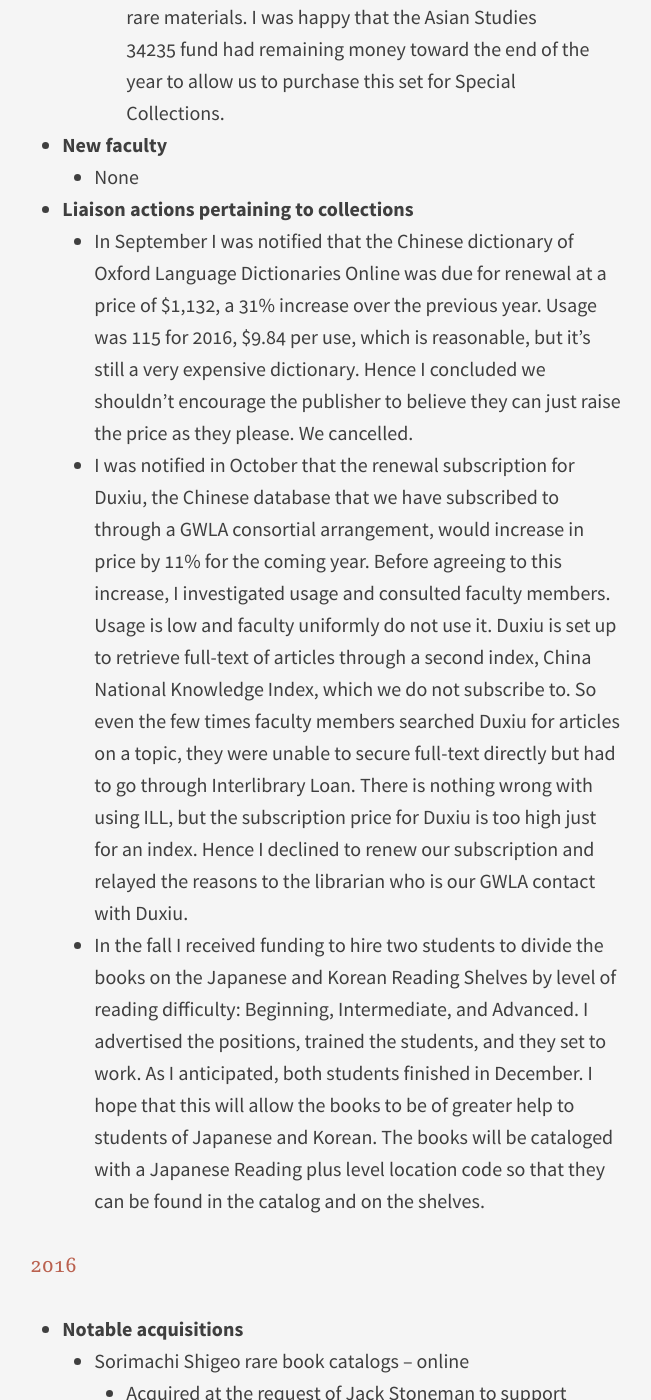
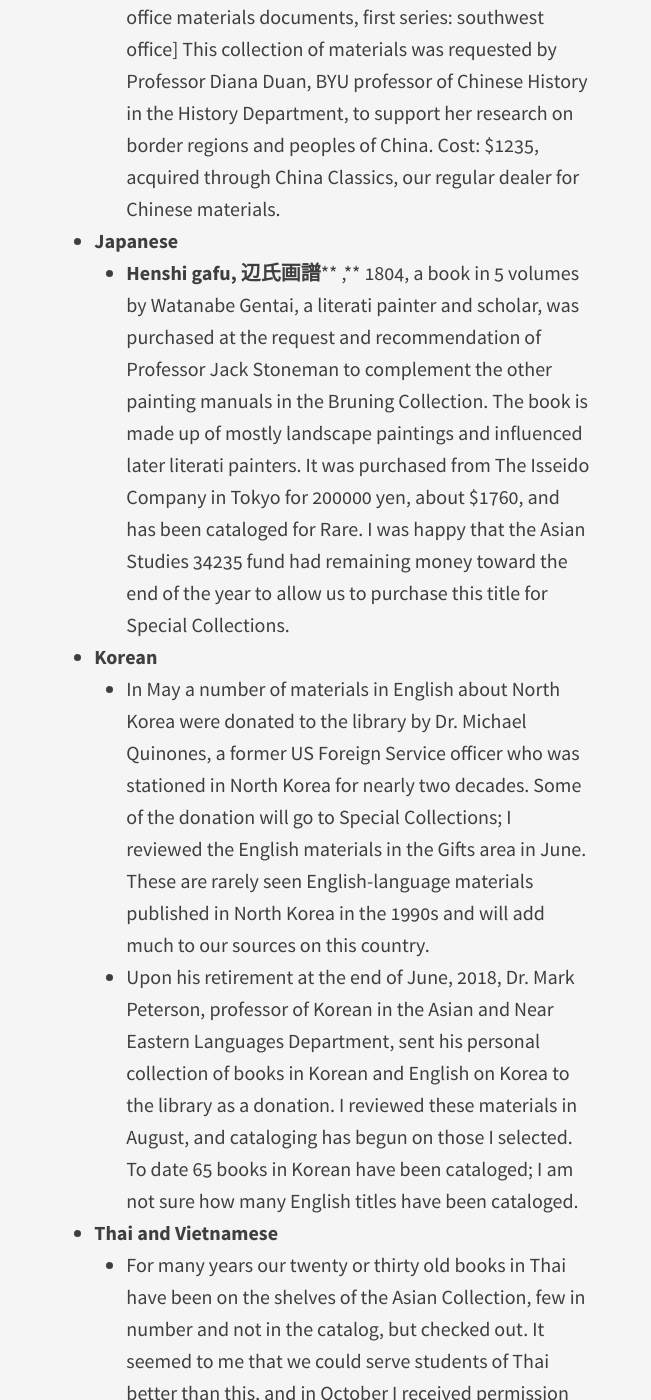
Before and after one commit to HBLL-Collection-Development/HBLL-Collection-Development.github.io, a Jekyll site: the page built from _posts/2018-12-20-34135.md, in a window 1280 px wide and 1400 px high, scrolled down 4623 px. Shown: the whole window, without its empty margins (282-933 px from the left). Built offline with Jekyll 4.4.1, drawn with Linux system fonts in a browser that asks for light colours; some of the changed text lies outside the part shown.

Commit message:
Update and rename 2018-02-06-34135.md to 2018-12-20-34135.md

```diff
--- a/_posts/2018-02-06-34135.md
+++ b/_posts/2018-12-20-34135.md
@@ -93,6 +93,30 @@ The Asian Studies program reflects the interests and teaching contributions of m
 
 ## Subject Librarian Annual Collection Reports
 
+## Subject Librarian Annual Collection Reports
+
+### 2018
+
+- **Notable acquisitions**
+    - **Chinese**
+      - **Bian jiang bian wu zi liao wen xian chu bian: xi nan bian wu** 边疆边务资料文献初编 : 西南边务 [Border office materials documents, first series: southwest office] This collection of materials was requested by Professor Diana Duan, BYU professor of Chinese History in the History Department, to support her research on border regions and peoples of China. Cost: $1235, acquired through China Classics, our regular dealer for Chinese materials.
+    - **Japanese**
+      - **Henshi gafu,** **辺氏画譜**** ,** 1804, a book in 5 volumes by Watanabe Gentai, a literati painter and scholar, was purchased at the request and recommendation of Professor Jack Stoneman to complement the other painting manuals in the Bruning Collection. The book is made up of mostly landscape paintings and influenced later literati painters. It was purchased from The Isseido Company in Tokyo for 200000 yen, about $1760, and has been cataloged for Rare. I was happy that the Asian Studies 34235 fund had remaining money toward the end of the year to allow us to purchase this title for Special Collections.
+    - **Korean**
+        - In May a number of materials in English about North Korea were donated to the library by Dr. Michael Quinones, a former US Foreign Service officer who was stationed in North Korea for nearly two decades. Some of the donation will go to Special Collections; I reviewed the English materials in the Gifts area in June. These are rarely seen English-language materials published in North Korea in the 1990s and will add much to our sources on this country.
+        - Upon his retirement at the end of June, 2018, Dr. Mark Peterson, professor of Korean in the Asian and Near Eastern Languages Department, sent his personal collection of books in Korean and English on Korea to the library as a donation. I reviewed these materials in August, and cataloging has begun on those I selected. To date 65 books in Korean have been cataloged; I am not sure how many English titles have been cataloged.
+    - **Thai and Vietnamese**
+      - For many years our twenty or thirty old books in Thai have been on the shelves of the Asian Collection, few in number and not in the catalog, but checked out. It seemed to me that we could serve students of Thai better than this, and in October I received permission from Robert Murdoch to buy a limited number of new Thai books. I did so using a website that offered an English-language interface and working with Susanne Lay. I also bought a small number of Vietnamese books; instruction in Vietnamese, like Thai, is now offered at BYU through the third-year level. Both of these needed new location codes, Asian Thai and Asian Vietnamese. I worked with Jeffery Hill to get this taken care of, and also to get the programming for labels for books in these two languages accomplished. The Thai books (20 in all) have been received, cataloged, and labeled and are now on the shelves in the Asian Collection. In the meantime I took about 40 books in Thai, donated a number of years ago, to Gifts to be cataloged. The Vietnamese books should be ready in January.
+- **New faculty**
+    - Richard McBride, a new faculty member in the Asian and Near Eastern Languages Department, replaced Mark Peterson, who retired in June, 2018. I met with Dr. McBride in August. He is a graduate of BYU and I have watched his career and noted his articles and books on Korean Buddhism, his main field of research, for a number of years.
+- **Liaison actions pertaining to collections**
+    - David Day spoke with me in January about the research collection of his father-in-law, a Japanese expert on Buddhism, who passed away last year. The family would like to donate the collection to a library that could use it; they would pay for shipping it to the university. I thought about this offer and consulted the Japanese Studies faculty. In the end it seemed to me not to be a collection that would be best used here. I emailed David Day in August about this decision.
+    - Professor Masakazu Watabe, who will retire in August, 2019, told me in October of his desire to donate all of his teaching and research books to the library. Knowing about the Gifts policy and the necessity for reviewing donations before they come to the library, I consulted with Robert Murdoch and Jared Howland about this donation. I proposed to them that I go through Dr. Watabe&#39;s books while they are still in his office so that only books the library does not own and wants are brought over as donations. They approved, and I made arrangements to inventory and review Dr. Watabe&#39;s books in his office every Friday afternoon after he leaves for the day, about 2 or 2:30. I began this project in late October and am making slow but steady progress.
+- **Other**
+    - Review of Asian Studies-related books
+        - In June and early July I reviewed all of the Asian books in the D-DU and PK-PL call number ranges having to do with Asian countries for which I am responsible (leaving out the Mideast) and designated about 16% for Auxiliary Storage and many fewer for deselection. After all of the Science books have been taken care of, Auxiliary Storage will pull the books I marked for AuxStor and deselection. I felt that it was my responsibility to complete this review before I retire, and summer was the best time. I appreciate very much Emily Hreha&#39;s understand and support of my desire to get this job done summer 2018.
+        - As a part of the library-wide project to review all journal subscriptions not part of a package subscription, I consulted with Asian Studies faculty members and was able with their good-hearted cooperation to designate enough journals for cancellation to make up the necessary percentage expected of all subject budgets.
+
 ### 2017
 - **Notable acquisitions**
     - SO SHISEKI GAFU. 宋紫石画譜  [So Shiseki's picture album]
```
